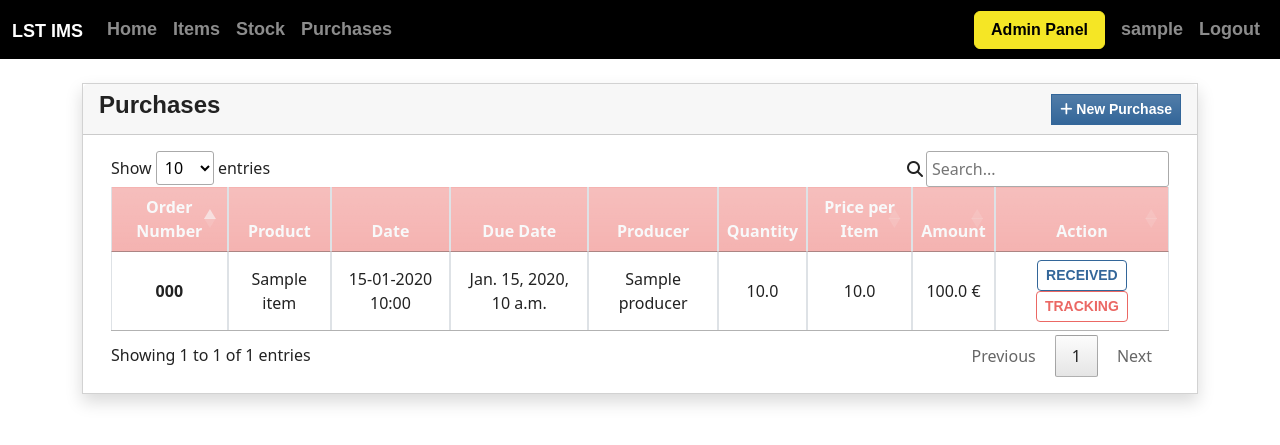
After one commit to adonini/Django_IMS, a Django app: page /purchases/ in a window 1280 px wide. The commit adds this page. Shown: the top 445 px of the page. Run offline with Django 5.2, Linux system fonts and the light colour scheme; a user stored in the database is signed in; tables that the repository leaves empty hold one stand-in row (values such as "Sample post"); some libraries are stand-ins or nearby versions; some web fonts are replaced.

Commit message:
Created Purchase Model, Views, Form and Templates
Created all the logic behind the first version onf Purchases functionality.
On this commit there is:
- The ModelForm
- The Model
- The following templates:
    - manage_purchase
    - purchases
- Navigation template has been modified to redirect to the new purchases template.
- In views there are the following new classes:
    - Purchases(redirects to the main template)
    - ManagePurchase(redirects to manage_purchase template)
    - AddPurchase(Logic to add the new purchase and assing current user to it)
- All the needed urls have been added into urls.py file

```diff
--- a/inventory/models.py
+++ b/inventory/models.py
@@ -115,6 +115,27 @@ class Producer(models.Model):
         return self.name
 
 
+class Purchase(models.Model):
+    order_number = models.CharField(max_length=200)
+    item = models.ForeignKey(Item, on_delete=models.SET_NULL, blank=True, null=True)
+    date_created = models.DateTimeField(auto_now_add=True)
+    date_updated = models.DateTimeField(auto_now=True)
+    due_date = models.DateTimeField(default=date_created)
+    quantity = models.FloatField(default=0)
+    price_per_item = models.FloatField(default=0)
+    tracking_url = models.CharField(max_length=255, blank=True, null=True)
+    received = models.BooleanField(default=0)
+    user = models.ForeignKey(User, on_delete=models.SET_NULL, blank=True, null=True)
+
+    class Meta:
+        db_table = 'purchases'
+
+    def __str__(self):
+        return self.order_number
+
+    def calculateAmount(self):
+        return float(self.quantity) * float(self.price_per_item)
+
 
 
 
--- a/inventory/templates/inventory/navigation.html
+++ b/inventory/templates/inventory/navigation.html
@@ -18,7 +18,7 @@
                         <a class="nav-link" href="{% url 'stock' %}">Stock</a>
                     </li>
                     <li class="nav-item">
-                        <a class="nav-link" href="#">Purchases</a>
+                        <a class="nav-link" href="{% url 'purchases' %}">Purchases</a>
                     </li>
                 </ul>
                 <ul class="navbar-nav d-flex">
--- /dev/null
+++ b/inventory/templates/inventory/purchases.html
@@ -0,0 +1,101 @@
+{% extends 'inventory/base.html' %}
+
+{% block content %}
+<div class="col-lg-12 col-md-12 col-sm-12 col-xs-12">
+    <div class="card card-default rounded-0 shadow ">
+        <div class="card-header ">
+            <div class="d-flex w-100 align-items-center justify-content-between">
+                <h4 class="card-title fw-bold">Purchases</h4>
+                <div class="tools">
+                    <button type="button" class="btn btn-info rounded-0 bg-gradient btn-sm " id='add_new'><i class="fa fa-plus"></i> New Purchase</button>
+                </div>
+            </div>
+        </div>
+        <div class="card-body">
+            <div class="container-fluid">
+                <table class="table table-bordered" id="item-list">
+                    <thead>
+                        <tr class="bg-gradient bg-primary bg-opacity-50 text-light">
+                            <th class="px-2 py-2 text-center">Order Number</th>
+                            <th class="px-2 py-2 text-center">Product</th>
+							<th class="px-2 py-2 text-center">Date</th>
+                            <th class="px-2 py-2 text-center">Due Date</th>
+							<th class="px-2 py-2 text-center">Producer</th>
+							<th class="px-2 py-2 text-center">Quantity</th>
+							<th class="px-2 py-2 text-center">Price per Item</th>
+							<th class="px-2 py-2 text-center">Amount</th>
+                            <th class="px-2 py-2 text-center">Action</th>
+                        </tr>
+                    </thead>
+                    <tbody>
+						{% for element in purchases %}
+						<tr>
+							<th class="align-middle text-center" scope="row">{{ element.order_number }}</th>
+							<td class="align-middle text-center">{{ element.item.name }}</a></td>
+							<td class="align-middle text-center">{{element.date_created|date:"d-m-Y H:i"}}</td>
+							<td class="align-middle text-center">{{ element.due_date }}</td>
+							<td class="align-middle text-center">{{ element.item.producer.name }}</td>
+							<td class="align-middle text-center">{{ element.quantity }}</td>
+							<td class="align-middle text-center">{{ element.price_per_item }}</td>
+							<td class="align-middle text-center">{{ element.calculateAmount }} €</td>
+							<td class="align-middle text-center">
+                                {% if not element.received %}
+                                    <button type="button" class="btn btn-outline-info btn-sm edit-stock" href="javascript:void(0)" data-id="{{ item.pk }}" title="Recieve">
+                                        RECEIVE
+                                    </button>
+                                {% else %}
+                                    <button type="button" class="btn btn-outline-info btn-sm edit-stock" href="javascript:void(0)" data-id="{{ item.pk }}" title="Recieved">
+                                        RECEIVED
+                                    </button>
+                                {% endif %}
+
+                                {% if element.tracking_url is not None and element.tracking_urls != "" %}
+                                    <a class="btn btn-outline-primary btn-sm" href="{{element.tracking_url}}" target="_blank" data-id="{{ item.pk }}" title="Tracking">
+                                        TRACKING
+                                    </a>
+                                {% else %}
+                                    <button type="button" class="btn btn-outline-info btn-sm edit-stock" href="javascript:void(0)" title="Tracking">
+                                        TRACKING
+                                    </button>
+                                {% endif %}
+                            </td>
+						</tr>
+						{% endfor %}
+                    </tbody>
+                </table>
+            </div>
+        </div>
+    </div>
+</div>
+{% endblock content %}
+
+{% block ScriptBlock %}
+<script>
+    $(function() {
+        $('#add_new').click(function() {
+            uni_modal('<i class="fa fa-plus"></i> New Purchase', '{% url "manage-purchase" %}', 'modal-md')
+        })
+        //remove the default 'Search' text for all DataTable search boxes
+        $.extend(true, $.fn.dataTable.defaults, {
+            language: {
+                search: ""
+            }
+        });
+        $('#item-list').DataTable({
+            layout: {
+                top1Start: {
+                    buttons: ['copy', 'csv', 'excel', 'print']
+                }
+            },
+            columnDefs: [
+                {orderable: false, targets: [1,2,3,4,5]},
+            ]
+        });
+        //custom format of Search boxes
+        $('[type=search]').each(function () {
+            $(this).attr("placeholder", "Search...");
+            $(this).before('<span class="fa fa-search"></span>');
+        });
+    })
+</script>
+{% endblock ScriptBlock %}
--- a/inventory/urls.py
+++ b/inventory/urls.py
@@ -20,4 +20,8 @@ urlpatterns = [
     path('manage_stock/<int:pid>/', views.ManageStock.as_view(), name='manage-stock'),
     path('manage_stock/<int:pid>/<int:pk>/', views.ManageStock.as_view(), name='manage-stock-pk'),
     path('add_stock/', views.AddStock.as_view(), name='add-stock'),
+    path('purchases/', views.Purchases.as_view(), name='purchases'),
+    path('manage_purchase/', views.ManagePurchase.as_view(), name='manage-purchase'),
+    path('manage_purchase/<int:pk>/', views.ManagePurchase.as_view(), name='manage-purchase-pk'),
+    path('add_purchase/', views.AddPurchase.as_view(), name='add-purchase')
 ]
--- a/inventory/views.py
+++ b/inventory/views.py
@@ -4,8 +4,8 @@ from django.views.generic import TemplateView, View, CreateView
 #from django.views.generic.detail import DetailView
 from django.contrib.auth import authenticate, login, logout
 from django.contrib.auth.models import User
-from .forms import UserRegisterForm, AddItemForm, AddStockForm
-from .models import StockItem, Item, Category, Producer
+from .forms import UserRegisterForm, AddItemForm, AddStockForm, AddPurchaseForm
+from .models import StockItem, Item, Category, Producer, Purchase
 from django.contrib.auth.mixins import LoginRequiredMixin
 from django.contrib import messages
 #from django.shortcuts import get_object_or_404
@@ -88,6 +88,7 @@ class AddItem(LoginRequiredMixin, View):
                 item = None
             if item is None:
                 form = AddItemForm(request.POST)
+                logger.debug(form.fields)
             else:
                 form = AddItemForm(request.POST, instance=item)
             if form.is_valid():
@@ -213,3 +214,57 @@ class ManageStock(LoginRequiredMixin, View):
             stock = Stock.objects.get(id=pk)
             context['stock'] = stock
         return render(request, 'inventory/manage_stock.html', context)
+
+class Purchases(LoginRequiredMixin, View):
+    def get(self, request, pk=None):
+        context['page_title'] = 'Purchases'
+        logger.debug(pk)
+        if pk is None:
+            purchases = Purchase.objects.all()
+            context['purchases'] = purchases
+        else:
+            purchase = Purchase.objects.get(id=pk)
+            purchases = Purchase.objects.all()
+            context['purchase'] = purchase
+            context['purchases'] = purchases
+        logger.debug(context)
+        return render(request, 'inventory/purchases.html', context)
+
+class ManagePurchase(LoginRequiredMixin, View):
+    def get(self, request, pk=None):
+        context['page_title'] = "Manage Purchase"
+        if not pk is None:
+            purchase = Purchase.objects.get(id=pk)
+            context['purchase'] = purchase
+        else:
+            context['purchase'] = {}
+            context['items'] = Item.objects.all()
+        return render(request, 'inventory/manage_purchase.html', context)
+
+class AddPurchase(LoginRequiredMixin, View):
+    def post(self, request):
+        resp = {'status': 'failed', 'msg': ''}
+        currentUser = User.objects.get(username=request.user)
+        if request.method == 'POST':
+            if (request.POST['id']).isnumeric():
+                purchase = Purchase.objects.get(pk=request.POST['id'])
+            else:
+                purchase = None
+            if purchase is None:
+                form = AddPurchaseForm(request.POST)
+                logger.debug(form.fields)
+            else:
+                form = AddPurchaseForm(request.POST, instance=purchase)
+            if form.is_valid():
+                NewPurchase = form.save()
+                NewPurchase.user = currentUser
+                NewPurchase.save()
+                messages.success(request, 'Purchase has been saved successfully!')
+                resp['status'] = 'success'
+            else:
+                for fields in form:
+                    for error in fields.errors:
+                        resp['msg'] += str(error + "<br>")
+        else:
+            resp['msg'] = 'No data has been sent.'
+        return HttpResponse(json.dumps(resp), content_type='application/json')
```
Also changed, not shown: inventory/forms.py (+21 -1 lines), inventory/templates/inventory/manage_purchase.html (added, +84 -0 lines).
